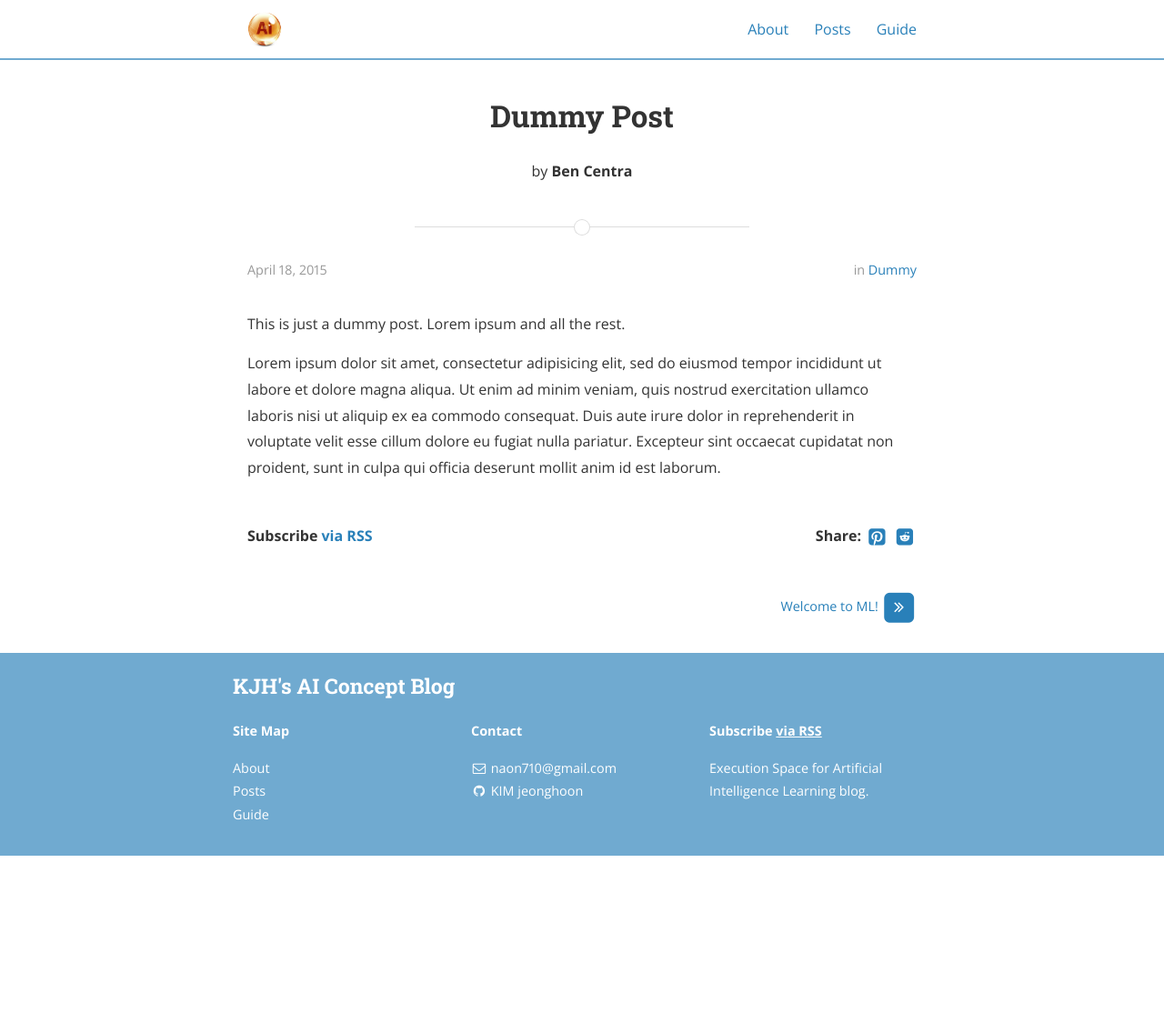
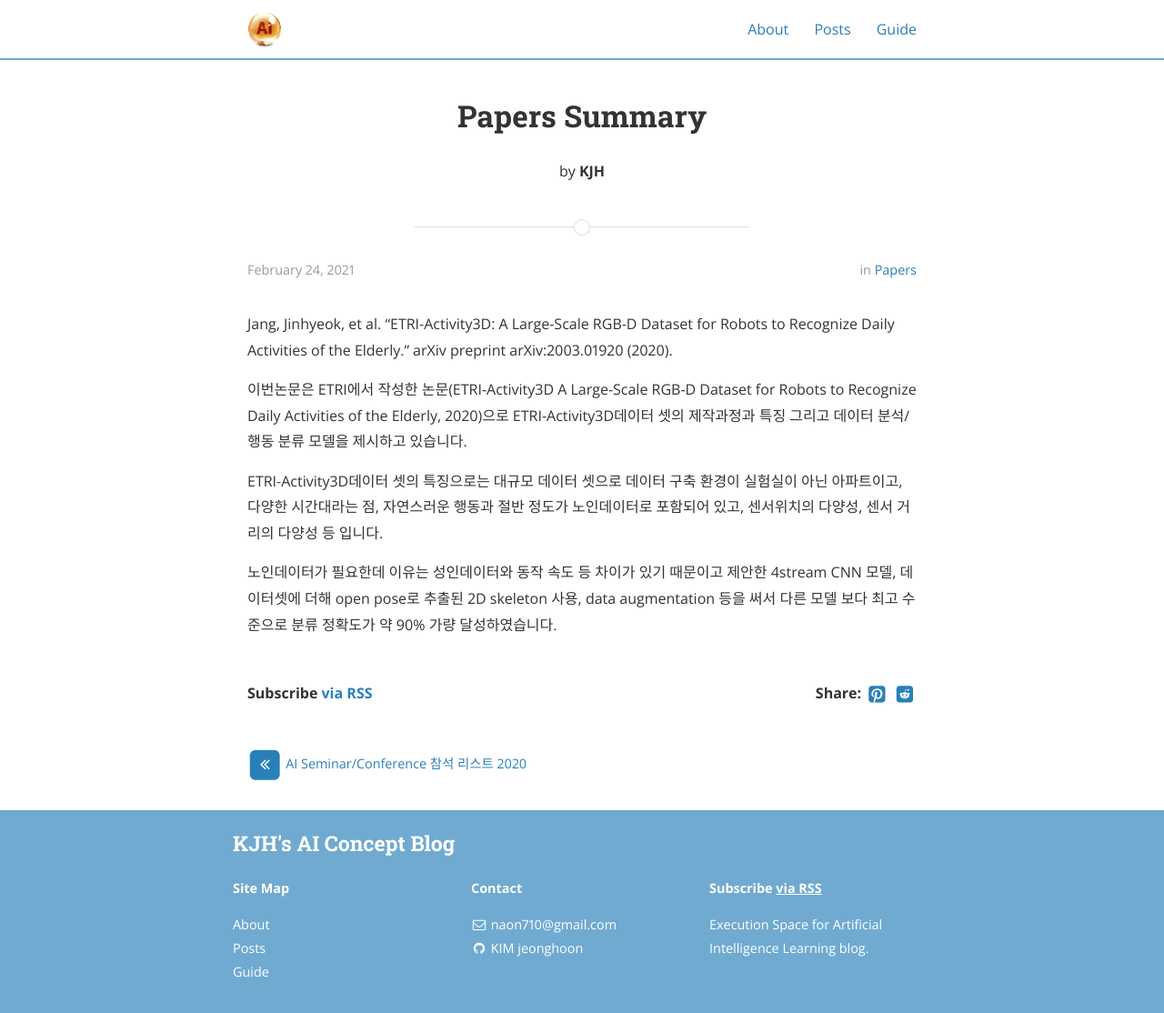
Before and after one commit to jeonghoonkim1211/jeonghoonkim1211.github.io, a Jekyll site: the page built from _posts/2015-04-18-dummy.md, in a window 1280 px wide and 1114 px high. Shown: the whole window at 91% size. Built offline with Jekyll 4.4.1, drawn with Linux system fonts in a browser that asks for light colours; nearby versions of some CDN libraries.

Commit message:
Update 2015-04-18-dummy.md

```diff
--- a/_posts/2015-04-18-dummy.md
+++ b/_posts/2015-04-18-dummy.md
@@ -1,16 +1,15 @@
 ---
 layout: post
-title:  "Dummy Post"
-date:   2015-04-18T14:25:52-05:00
-author: Ben Centra
-categories: Dummy
+title:  "Papers Summary"
+date:   2021-02-24T15:25:52-05:00
+author: KJH
+categories: Papers
 ---
 
-This is just a dummy post. Lorem ipsum and all the rest.
+Jang, Jinhyeok, et al. "ETRI-Activity3D: A Large-Scale RGB-D Dataset for Robots to Recognize Daily Activities of the Elderly." arXiv preprint arXiv:2003.01920 (2020).
 
-Lorem ipsum dolor sit amet, consectetur adipisicing elit, sed do eiusmod
-tempor incididunt ut labore et dolore magna aliqua. Ut enim ad minim veniam,
-quis nostrud exercitation ullamco laboris nisi ut aliquip ex ea commodo
-consequat. Duis aute irure dolor in reprehenderit in voluptate velit esse
-cillum dolore eu fugiat nulla pariatur. Excepteur sint occaecat cupidatat non
-proident, sunt in culpa qui officia deserunt mollit anim id est laborum.
+이번논문은 ETRI에서 작성한 논문(ETRI-Activity3D A Large-Scale RGB-D Dataset for Robots to Recognize Daily Activities of the Elderly, 2020)으로 ETRI-Activity3D데이터 셋의 제작과정과 특징 그리고 데이터 분석/행동 분류 모델을 제시하고 있습니다.
+
+ETRI-Activity3D데이터 셋의 특징으로는 대규모 데이터 셋으로 데이터 구축 환경이 실험실이 아닌 아파트이고, 다양한 시간대라는 점, 자연스러운 행동과 절반 정도가 노인데이터로 포함되어 있고,  센서위치의 다양성, 센서 거리의 다양성 등 입니다.
+
+ 노인데이터가 필요한데 이유는 성인데이터와 동작 속도 등 차이가 있기 때문이고 제안한 4stream CNN 모델, 데이터셋에 더해 open pose로 추출된 2D skeleton 사용, data augmentation 등을 써서 다른 모델 보다 최고 수준으로 분류 정확도가 약 90% 가량 달성하였습니다.
```
